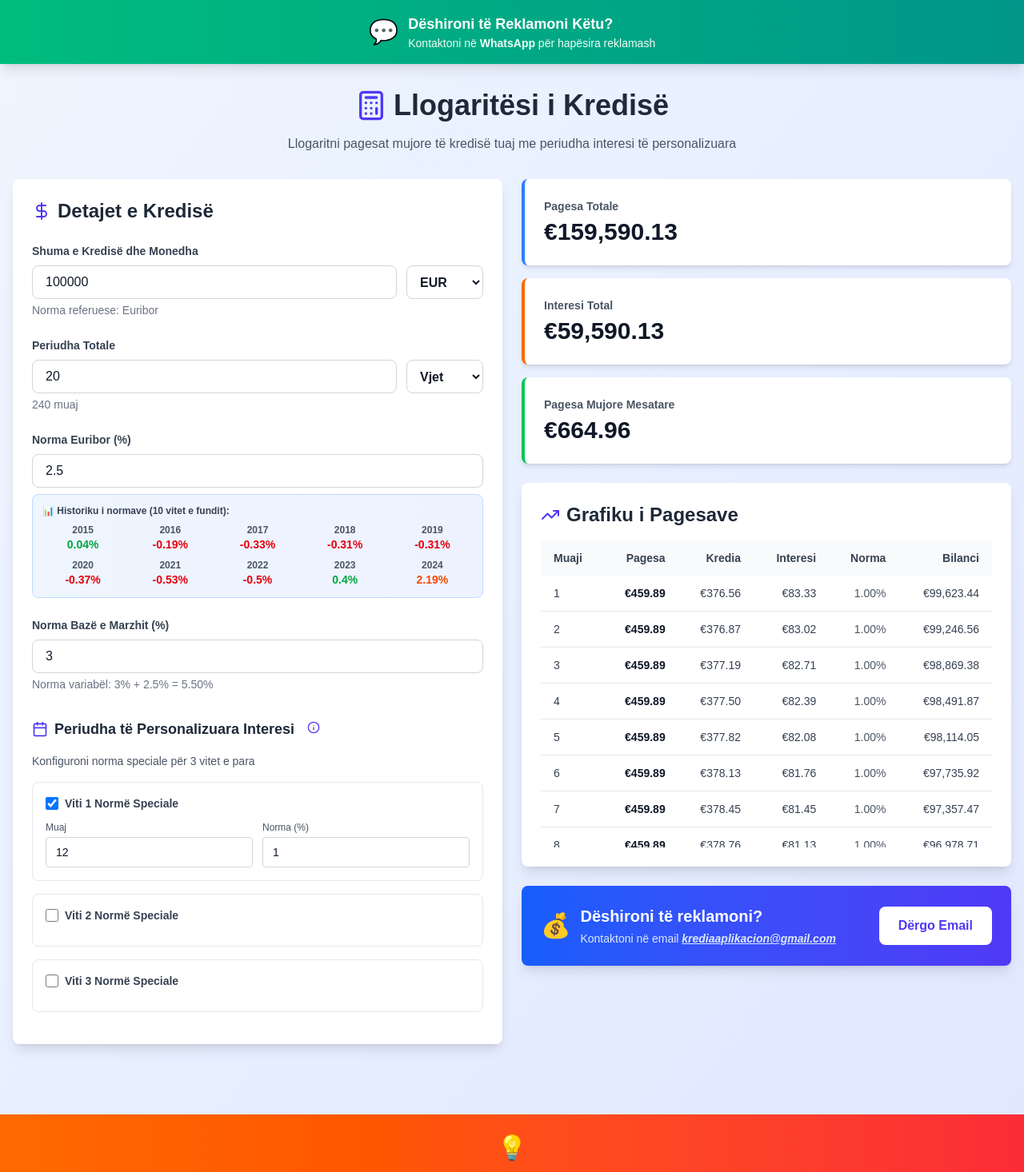
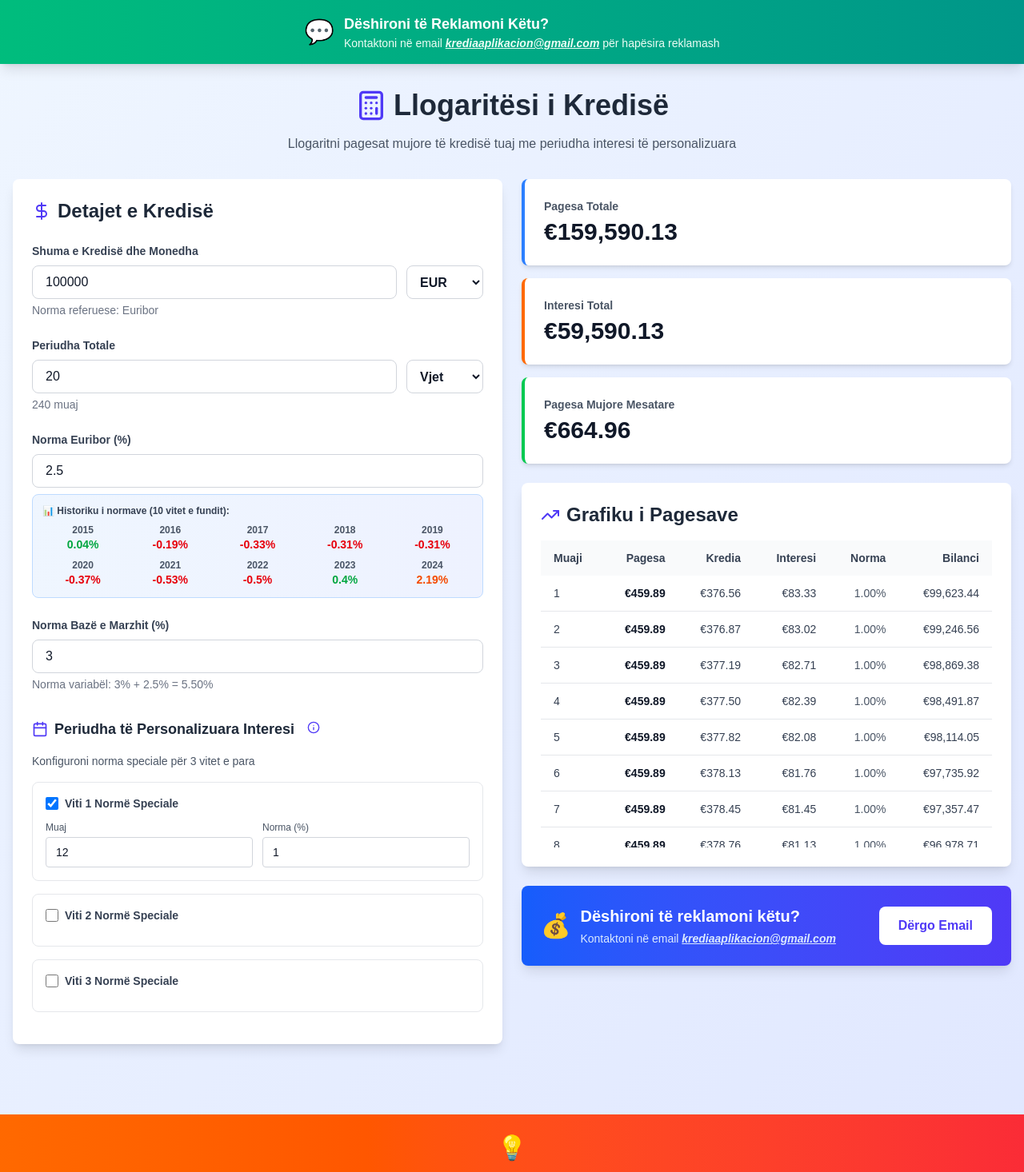
Before and after one commit to kredia-app/kredia-app, a Next.js app: page / in a window 1280 px wide. Shown: the top 1466 px of the page at 80% size. Built offline with nearby package versions, Linux system fonts and the light colour scheme.

Commit message:
update contact

```diff
--- a/app/page.tsx
+++ b/app/page.tsx
@@ -239,7 +239,7 @@ export default function LoanCalculator() {
       <div className="bg-gradient-to-r from-emerald-500 to-teal-600 shadow-lg">
         <div className="container mx-auto px-4 py-4">
           <a
-            href="https://wa.me/355686284516?text=Përshëndetje,%20dëshiroj%20të%20vendos%20reklamë%20në%20llogaritësin%20e%20kredisë"
+            href="mailto:krediaaplikacion@gmail.com?subject=Kërkesë%20për%20Ofertë%20Personale&body=Përshëndetje,%0D%0A%0D%0ADëshiroj%20të%20marr%20një%20ofertë%20personale%20për%20kredi.%0D%0A%0D%0AFaleminderit!"
             target="_blank"
             rel="noopener noreferrer"
             className="flex items-center justify-center gap-3 text-white hover:opacity-90 transition-opacity"
@@ -248,7 +248,11 @@ export default function LoanCalculator() {
             <div>
               <p className="font-bold text-lg">Dëshironi të Reklamoni Këtu?</p>
               <p className="text-sm text-emerald-50">
-                Kontaktoni në <b>WhatsApp</b> për hapësira reklamash
+                Kontaktoni në email{" "}
+                <b className="cursor-pointer underline">
+                  <i>krediaaplikacion@gmail.com</i>
+                </b>{" "}
+                për hapësira reklamash
               </p>
             </div>
           </a>
@@ -611,7 +615,7 @@ export default function LoanCalculator() {
                   <div className="text-3xl">💰</div>
                   <div>
                     <h3 className="text-xl font-bold mb-1">
-                      Dëshironi të reklamoni?
+                      Dëshironi të reklamoni këtu?
                     </h3>
                     <p className="text-sm text-blue-100">
                       Kontaktoni në email{" "}
```
